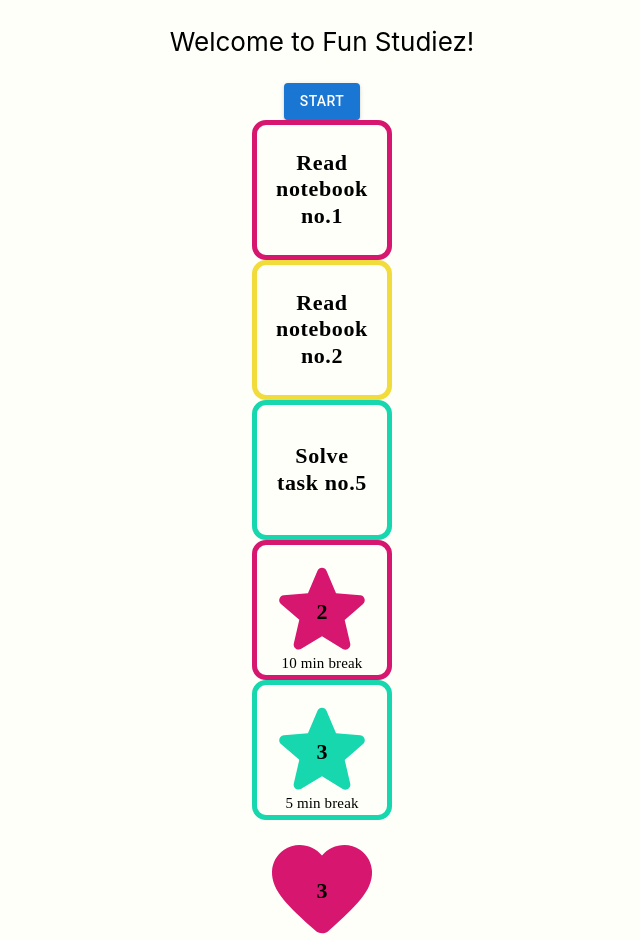
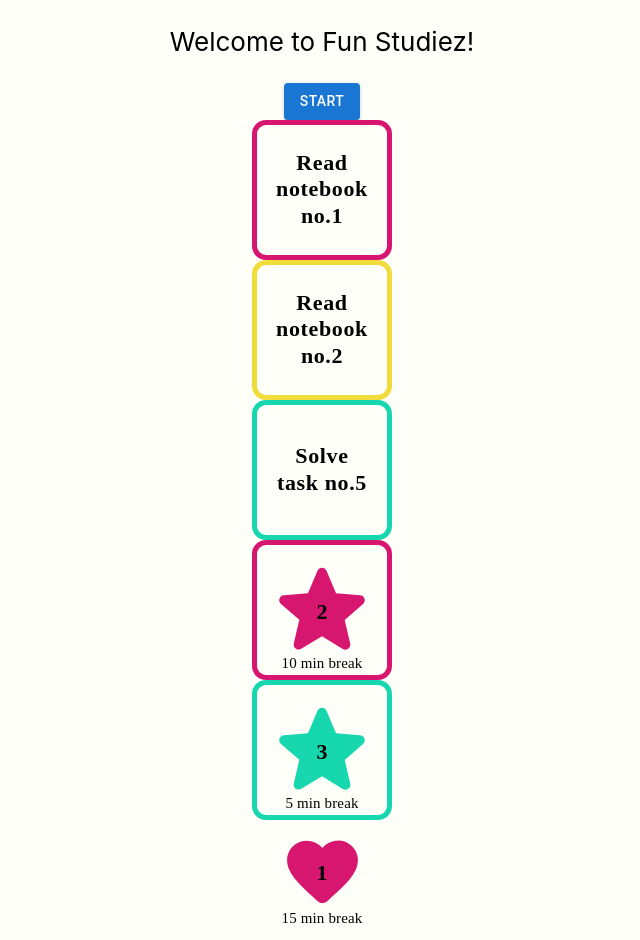
Before and after one commit to amit-erlich/FunStudiez, a React (Create React App) app: page / in a window 1280 px wide. Shown: the top 940 px of the page, without its empty margins (318-958 px from the left). Built offline with nearby package versions, Linux system fonts and the light colour scheme.

Commit message:
taskSquare ready, Heart-work in progress

```diff
--- a/src/App.js
+++ b/src/App.js
@@ -22,6 +22,8 @@ function App() {
         <Square text='Solve task no.5' number='3' color='#16d7ad'></Square>
         <Square text='10 min break' number='2' color='#d71670' addStar={true}></Square>
         <Square text='5 min break' number='3' color='#16d7ad' addStar={true}></Square>
+        <Heart text='15 min break' number='1' color='#d71670'></Heart>
+        <Heart text='15 min break' number='2' color='#d71670'></Heart>
         <Heart text='15 min break' number='3' color='#d71670'></Heart>
       </header>
     </div>
--- a/src/components/Heart.js
+++ b/src/components/Heart.js
@@ -5,8 +5,8 @@ import HeartIcon from '@mui/icons-material/FavoriteRounded';
 import BrokenHeartIcon from '@mui/icons-material/HeartBrokenRounded';
 
 const CustomButton = styled(IconButton)(({ theme, borderColor, bgColor }) => ({
-  width: '140px',
-  height: '140px',
+  width: '105px',
+  height: '105px',
   fontSize: '22px',
   fontStyle: 'bold',
   color: 'black',
@@ -49,12 +49,12 @@ const Heart = ({
       bgColor={bgColor}
       onClick={handleButtonClick}
     >
-        {!clicked && <HeartIcon style={{ color: borderColor, fontSize: '120px' }} />}
-        {clicked && <BrokenHeartIcon style={{ color: bgColor, fontSize: '120px' }} />}
+        {!clicked && <HeartIcon style={{ color: borderColor, fontSize: '85px' }} />}
+        {clicked && <BrokenHeartIcon style={{ color: bgColor, fontSize: '85px' }} />}
         <Typography
             style={{
                 position: 'absolute',
-                top: '39%',
+                top: '35%',
                 color: 'black',
                 fontWeight: 'bold',
                 fontSize: '22px',
```
